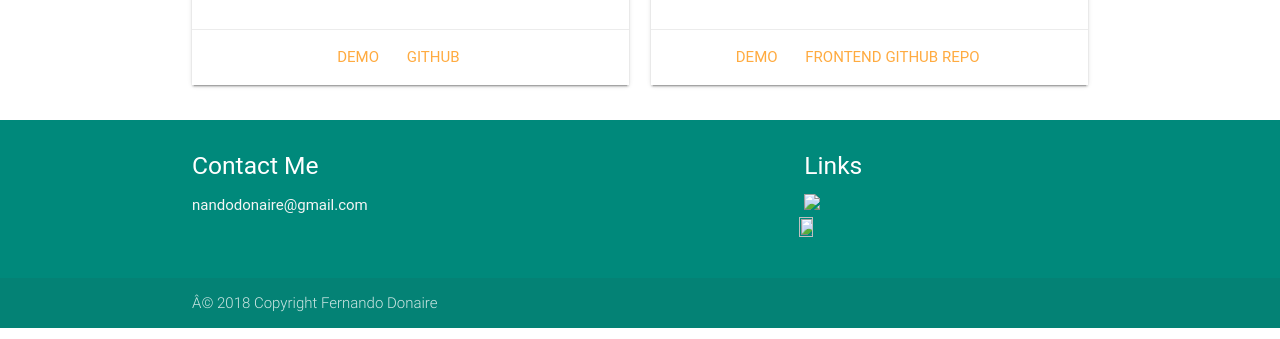
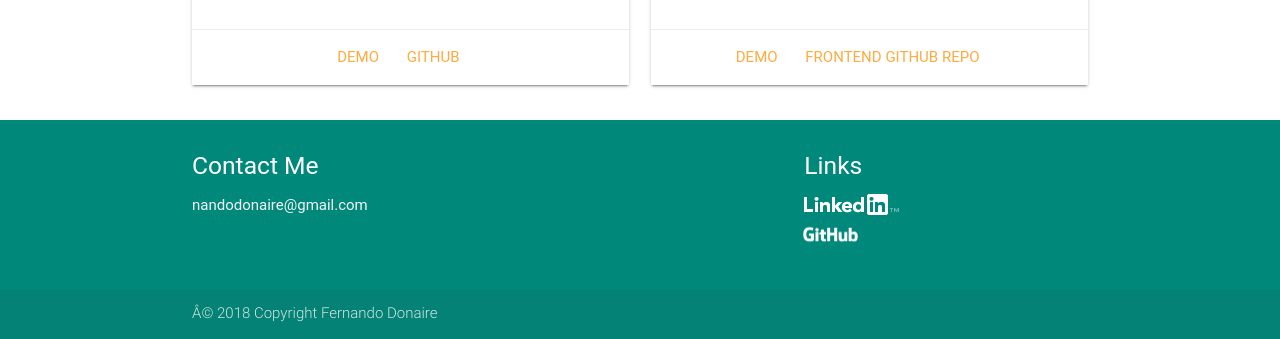
Before and after one commit to nandodonaire/ga-portfolio, a website: page index.html in a window 1280 px wide. Shown: the part 3409-3748 px from the top of the page. Drawn offline with nearby package versions, Linux system fonts and the light colour scheme; a web font is replaced by a local one.

Commit message:
Added an 'images' folder to store 'GitHub' and 'LinkedIn' logos

```diff
--- a/index.html
+++ b/index.html
@@ -184,12 +184,12 @@
           <ul>
             <li>
               <a href="https://www.linkedin.com/in/fernando-donaire/" target="_blank">
-                <img src="file:///Users/Nando/Pictures/LinkedIn_Logo/White/Logo-White-21px-TM.png">
+                <img src="./images/Logo-White-21px-TM.png">
               </a>
             </li>
             <li>
               <a href="https://github.com/nandodonaire/" target="_blank">
-                <img class="GitHubLogo" src="file:///Users/Nando/Pictures/GitHub-Logos/GitHub_Logo_White.png">
+                <img class="GitHubLogo" src="./images/GitHub_Logo_White.png">
               </a>
             </li>
           </ul>
```
Also changed, not shown: images/GitHub_Logo_White.png (added), images/Logo-White-21px-TM.png (added).
